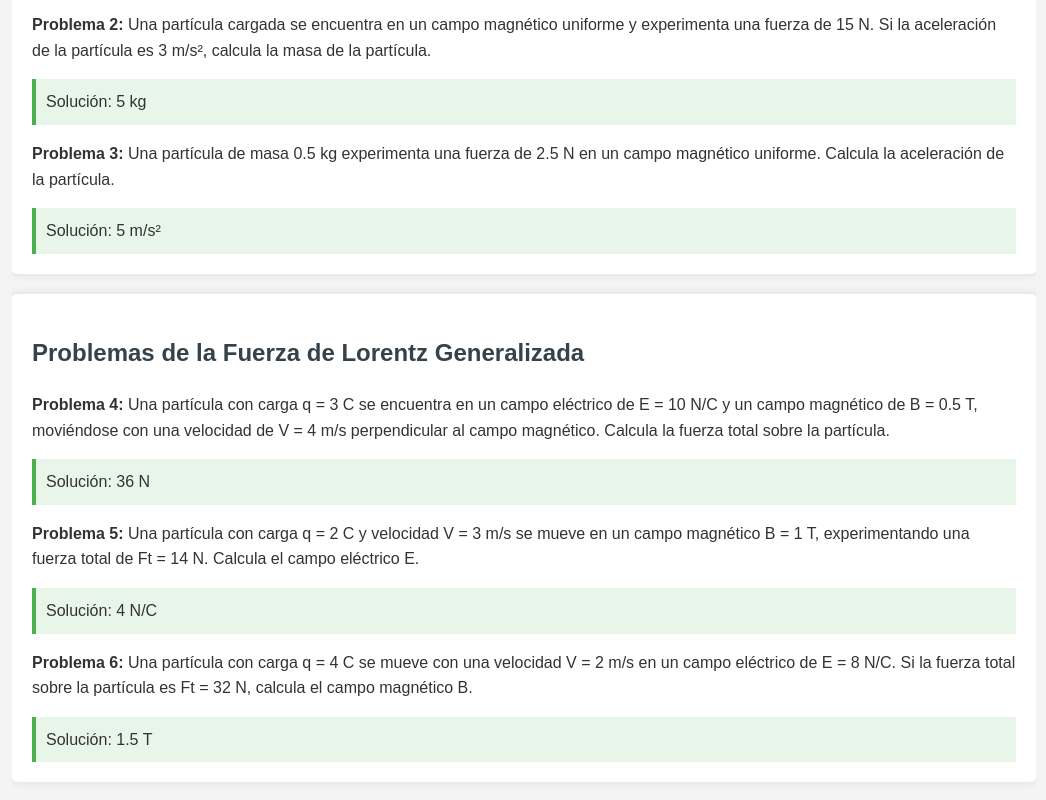
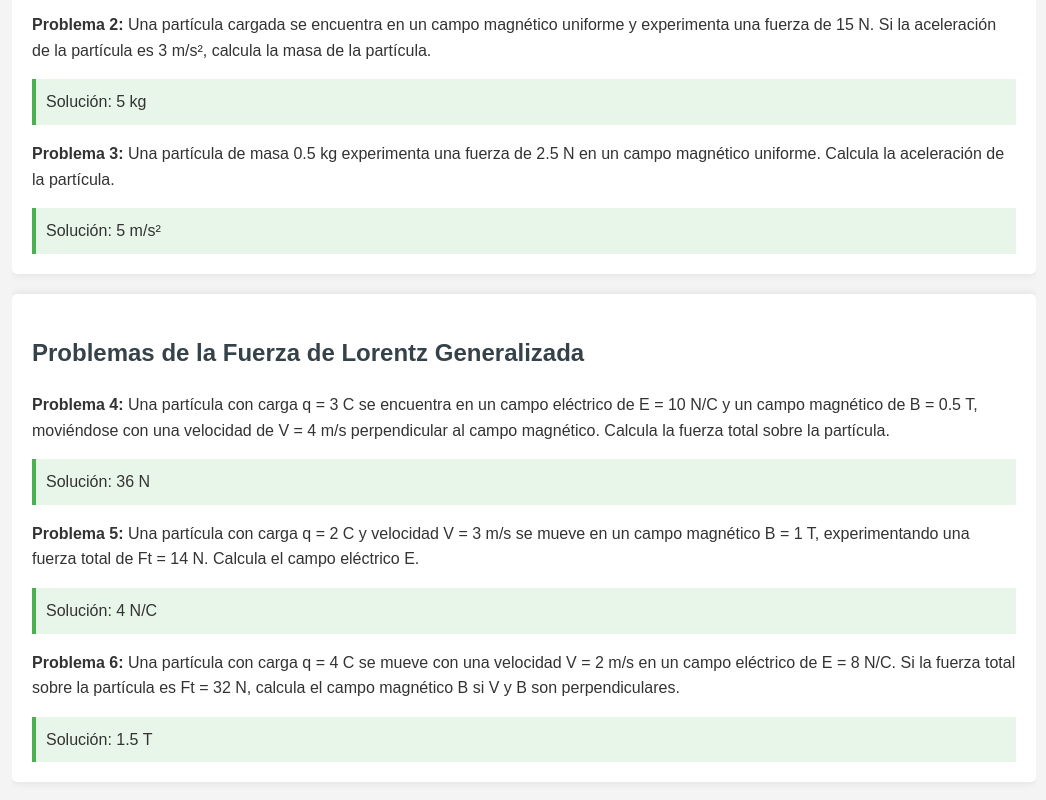
Before and after one commit to Colapinto75/Ejercicios-Campo-Magn-tico, a plain HTML site: page index.html in a window 1280 px wide. Shown: the part 326-1126 px from the top of the page, without its empty margins (116-1162 px from the left). Drawn offline with Linux system fonts and the light colour scheme.

Commit message:
Update index.html

```diff
--- a/index.html
+++ b/index.html
@@ -73,7 +73,7 @@
             <p><strong>Problema 5:</strong> Una partícula con carga q = 2 C y velocidad V = 3 m/s se mueve en un campo magnético B = 1 T, experimentando una fuerza total de Ft = 14 N. Calcula el campo eléctrico E.</p>
             <div class="solution">Solución: 4 N/C</div>
 
-            <p><strong>Problema 6:</strong> Una partícula con carga q = 4 C se mueve con una velocidad V = 2 m/s en un campo eléctrico de E = 8 N/C. Si la fuerza total sobre la partícula es Ft = 32 N, calcula el campo magnético B.</p>
+            <p><strong>Problema 6:</strong> Una partícula con carga q = 4 C se mueve con una velocidad V = 2 m/s en un campo eléctrico de E = 8 N/C. Si la fuerza total sobre la partícula es Ft = 32 N, calcula el campo magnético B si V y B son perpendiculares.</p>
             <div class="solution">Solución: 1.5 T</div>
         </div>
 
```
